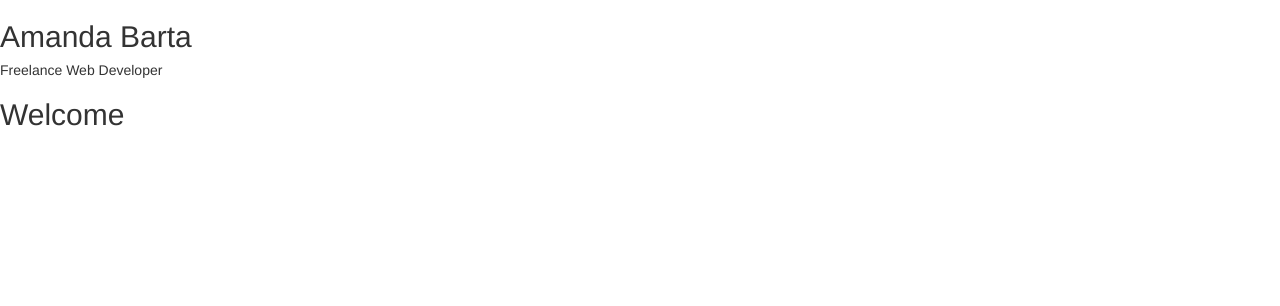
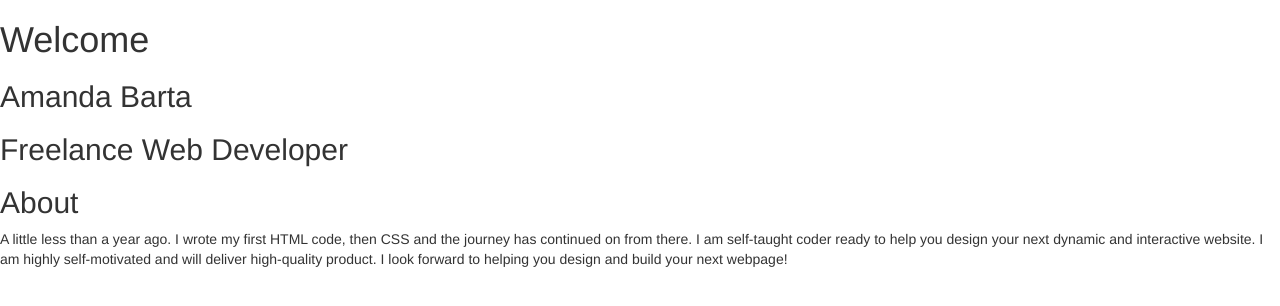
Before and after one commit to amandabarta/Amanda-s-Website, a plain HTML site: page index.html in a window 1280 px wide. Drawn offline with nearby package versions, Linux system fonts and the light colour scheme.

Commit message:
Added intro and about

```diff
--- a/index.html
+++ b/index.html
@@ -11,12 +11,21 @@
     </head>
         <body>
             <div id="intro">
+                <h1>Welcome</h1>
                 <h2>Amanda Barta</h2>
-                <h5>Freelance Web Developer</h5>
+                <h2>Freelance Web Developer</h2>
             </div>
-            <div id="welcome">
-                <h2>Welcome</h2>
-                <h5></h5>
+            <div id="about">
+                <h2>About</h2>
+                <p>A little less than a year ago.
+                    I wrote my first HTML code, then CSS and
+                    the journey has continued on from there.
+                    I am self-taught coder ready to help
+                    you design your next dynamic and
+                    interactive website. I am highly
+                    self-motivated and will deliver
+                    high-quality product. I look forward to helping
+                    you design and build your next webpage!</p>
             </div>
         </body>
 </html>
```
